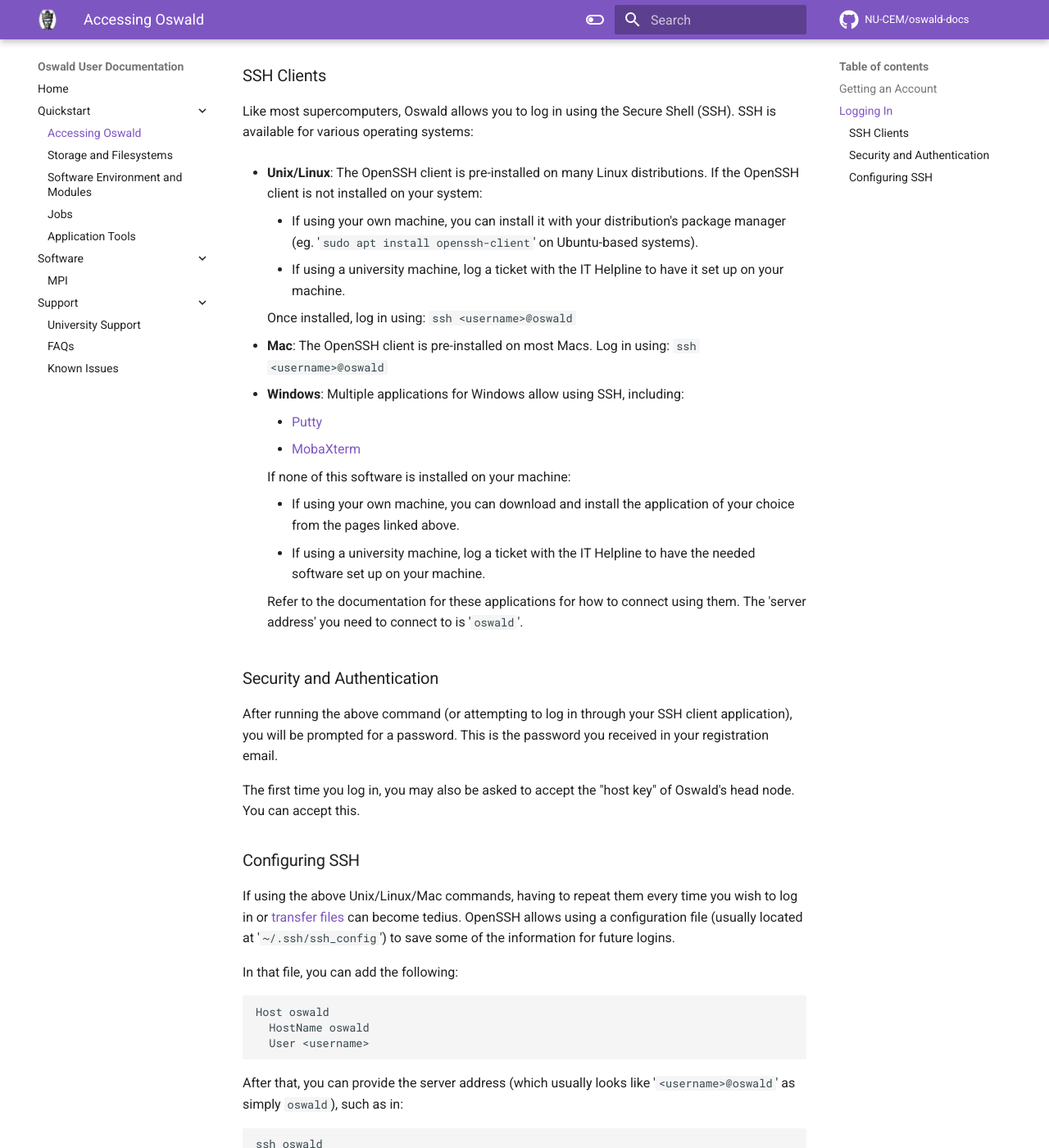
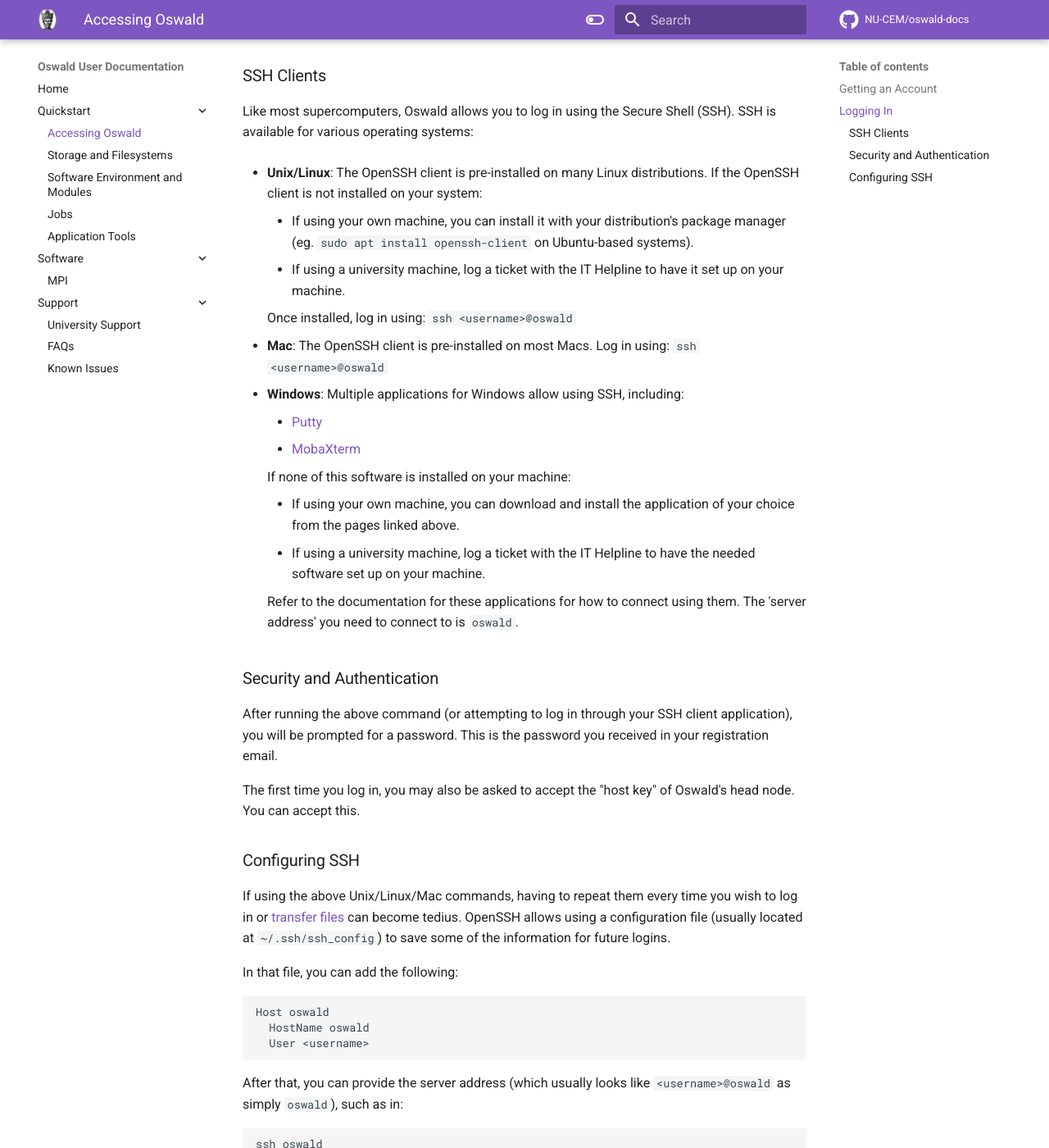
Before and after one commit to NorthumbriaResearchComputing/oswald-docs, an MkDocs documentation site: the page built from docs/quickstart/accessing-oswald.md, in a window 1280 px wide and 1400 px high, scrolled down 405 px. Shown: the whole window at 82% size. Built offline with MkDocs 1.6.1 and Material for MkDocs 9.7.7, drawn with Linux system fonts in a browser that asks for light colours; comment, search, counter and statistics services are not loaded.

Commit message:
Remove single quotes from monospace text

````diff
--- a/docs/quickstart/accessing-oswald.md
+++ b/docs/quickstart/accessing-oswald.md
@@ -6,14 +6,14 @@
 
 ## Logging In
 
-*Note*: Throughout the following documentation, replace '`<username>`' with the username you were given in your registration email.
+*Note*: Throughout the following documentation, replace `<username>` with the username you were given in your registration email.
 
 ### SSH Clients
 
 Like most supercomputers, Oswald allows you to log in using the Secure Shell (SSH). SSH is available for various operating systems:
 
 - **Unix/Linux**: The OpenSSH client is pre-installed on many Linux distributions. If the OpenSSH client is not installed on your system:
-    - If using your own machine, you can install it with your distribution's package manager (eg. '`sudo apt install openssh-client`' on Ubuntu-based systems).
+    - If using your own machine, you can install it with your distribution's package manager (eg. `sudo apt install openssh-client` on Ubuntu-based systems).
     - If using a university machine, log a ticket with the IT Helpline to have it set up on your machine.
 
     Once installed, log in using:
@@ -35,7 +35,7 @@
     - If using your own machine, you can download and install the application of your choice from the pages linked above.
     - If using a university machine, log a ticket with the IT Helpline to have the needed software set up on your machine.
 
-    Refer to the documentation for these applications for how to connect using them. The 'server address' you need to connect to is '`oswald`'.
+    Refer to the documentation for these applications for how to connect using them. The 'server address' you need to connect to is `oswald`.
 
 ### Security and Authentication
 
@@ -45,7 +45,7 @@
 
 ### Configuring SSH
 
-If using the above Unix/Linux/Mac commands, having to repeat them every time you wish to log in or [transfer files](/quickstart/storage-and-filesystems) can become tedius. OpenSSH allows using a configuration file (usually located at '`~/.ssh/ssh_config`') to save some of the information for future logins.
+If using the above Unix/Linux/Mac commands, having to repeat them every time you wish to log in or [transfer files](/quickstart/storage-and-filesystems) can become tedius. OpenSSH allows using a configuration file (usually located at `~/.ssh/ssh_config`) to save some of the information for future logins.
 
 In that file, you can add the following:
 ```
@@ -54,7 +54,7 @@
   User <username>
 ```
 
-After that, you can provide the server address (which usually looks like '`<username>@oswald`' as simply `oswald`), such as in:
+After that, you can provide the server address (which usually looks like `<username>@oswald` as simply `oswald`), such as in:
 ```
 ssh oswald
 scp <file-name> oswald:<destination-directory>
````
Also changed, not shown: docs/quickstart/software-environment.md (+1 -1 lines), docs/quickstart/storage-and-filesystems.md (+1 -1 lines).
